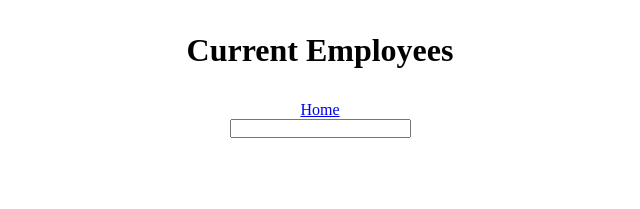
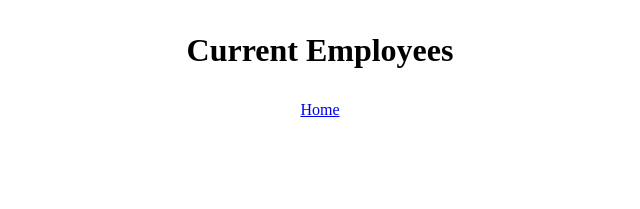
Before and after one commit to magicniclus/HRnet, a React (Create React App) app: page /employee-list in a window 1280 px wide. Shown: the top 209 px of the page, without its empty margins (320-960 px from the left). Built offline with nearby package versions, Linux system fonts and the light colour scheme; the HTML template or start-up script is replaced by a standard one.

Commit message:
Creation of arrayEmployee component

```diff
--- a/package.json
+++ b/package.json
@@ -8,6 +8,8 @@
     "@mui/icons-material": "^5.5.1",
     "@mui/lab": "^5.0.0-alpha.76",
     "@mui/material": "^5.6.0",
+    "@mui/styles": "^5.6.0",
+    "@mui/x-data-grid": "^5.8.0",
     "@testing-library/jest-dom": "^5.16.3",
     "@testing-library/react": "^12.1.4",
     "@testing-library/user-event": "^13.5.0",
--- /dev/null
+++ b/src/component/EmployeeArray.js
@@ -0,0 +1,16 @@
+import React from 'react';
+import { DataGrid } from '@mui/x-data-grid';
+
+const EmployeeArray = () => {
+    let addOneUser = localStorage.getItem("employees")
+    let users = JSON.parse(addOneUser);
+
+    console.log(users);
+
+    return(
+    <>
+    </>
+    )
+};
+
+export default EmployeeArray;
--- a/src/pages/CurrentEmployes.js
+++ b/src/pages/CurrentEmployes.js
@@ -1,14 +1,14 @@
 import * as React from 'react';
 import { NavLink } from 'react-router-dom';
-import DatePickerComponent from '../component/DatePicker';
+import EmployeeArray from '../component/EmployeeArray';
 
 function CurrentEmployes() {
 
   return (
     <main className="currentEmployees">
       <h1>Current Employees</h1>
+      <EmployeeArray />
       <NavLink to="/create-employee">Home</NavLink>
-      <DatePickerComponent />
     </main>
   );
 }
```
Also changed, not shown: 1 other file (tests, documents, lock files or other folders).
